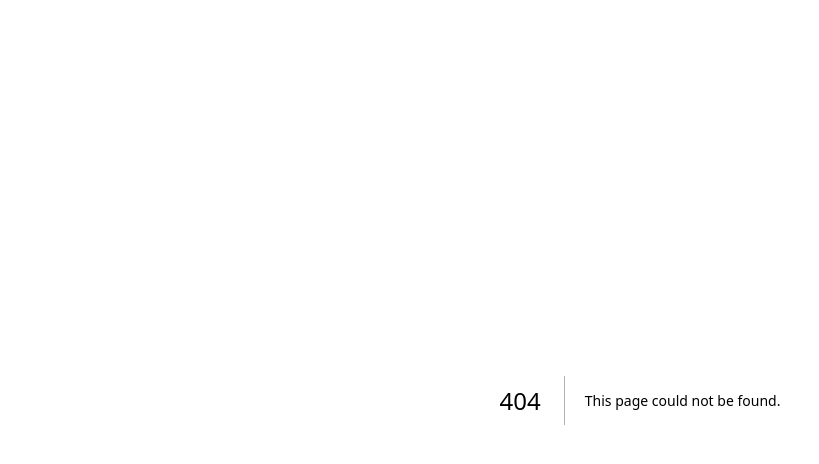
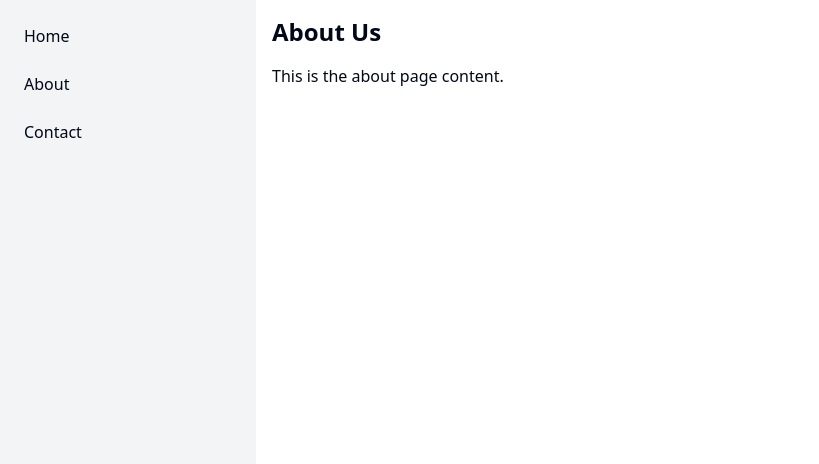
Before and after one commit to AbbasJay/be-well-web, a Next.js app: page /about in a window 1280 px wide. Before the commit this address had no page. Shown: the top 464 px of the page, without its empty margins (0-819 px from the left). Built offline with nearby package versions, Linux system fonts and the light colour scheme.

Commit message:
created sidenav and dummy pages

```diff
--- /dev/null
+++ b/src/app/about/page.tsx
@@ -0,0 +1,8 @@
+export default function About() {
+  return (
+    <>
+      <h1 className="text-2xl font-bold mb-4">About Us</h1>
+      <p>This is the about page content.</p>
+    </>
+  );
+}
--- /dev/null
+++ b/src/app/contact/page.tsx
@@ -0,0 +1,8 @@
+export default function Contact() {
+  return (
+    <>
+      <h1 className="text-2xl font-bold mb-4">Contact Us</h1>
+      <p>This is the contact page content.</p>
+    </>
+  );
+}
--- a/src/app/layout.tsx
+++ b/src/app/layout.tsx
@@ -1,18 +1,21 @@
 import "./globals.css";
+import SideNav from "@/components/SideNav";
+import { ReactNode } from "react";
 
 export const metadata = {
   title: "Next.js",
   description: "Generated by Next.js",
 };
 
-export default function RootLayout({
-  children,
-}: {
-  children: React.ReactNode;
-}) {
+export default function RootLayout({ children }: { children: ReactNode }) {
   return (
     <html lang="en">
-      <body>{children}</body>
+      <body>
+        <div className="flex">
+          <SideNav />
+          <main className="flex-1 p-4">{children}</main>
+        </div>
+      </body>
     </html>
   );
 }
--- a/src/app/page.tsx
+++ b/src/app/page.tsx
@@ -2,8 +2,9 @@ import { Button } from "@/components/ui/button";
 
 export default function Home() {
   return (
-    <div>
+    <>
+      <h1 className="text-2xl font-bold mb-4">Welcome to the Home Page</h1>
       <Button>Click me</Button>
-    </div>
+    </>
   );
 }
--- /dev/null
+++ b/src/components/SideNav.tsx
@@ -0,0 +1,27 @@
+import Link from "next/link";
+
+const SideNav = () => {
+  return (
+    <nav className="w-64 bg-gray-100 h-screen p-4">
+      <ul className="space-y-2">
+        <li>
+          <Link href="/" className="block hover:bg-gray-200 p-2 rounded">
+            Home
+          </Link>
+        </li>
+        <li>
+          <Link href="/about" className="block hover:bg-gray-200 p-2 rounded">
+            About
+          </Link>
+        </li>
+        <li>
+          <Link href="/contact" className="block hover:bg-gray-200 p-2 rounded">
+            Contact
+          </Link>
+        </li>
+      </ul>
+    </nav>
+  );
+};
+
+export default SideNav;
```
